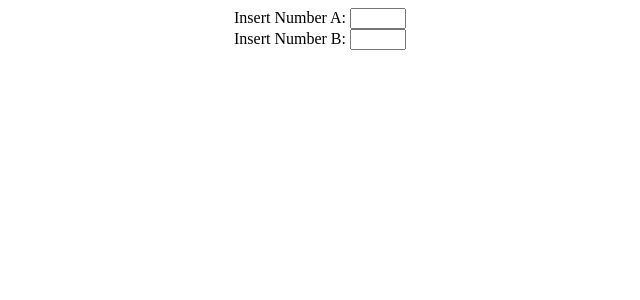
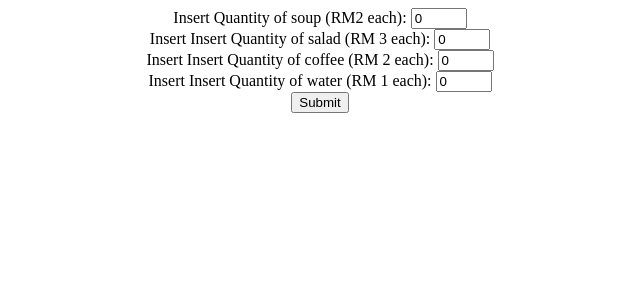
Before and after one commit to ItzCap2011/Lesson4_1, a Flask app: page / in a window 1280 px wide. Shown: the top 300 px of the page, without its empty margins (320-960 px from the left). Run offline with Flask 2, Linux system fonts and the light colour scheme.

Commit message:
Update index.html

```diff
--- a/app/templates/index.html
+++ b/app/templates/index.html
@@ -1,11 +1,19 @@
 <center>
-  <form method="POST">
-      <label>Insert Number A: </label>
-      <input type="number" name="A" min="1" max="99">
+  <form method = "POST">
+      <label>Insert Quantity of soup (RM2 each): </label>
+      <input type="number" name="soup" min="0" max="99" value="0">
       <br />
-      <label>Insert Number B: </label>
-      <input type="number" name="B" min="1" max="99">
+      <label>Insert Insert Quantity of salad (RM 3 each): </label>
+      <input type="number" name="salad" min="0" max="99" value="0">
       <br />
-      <label>{{ href2 }} </label>
-  </form>
-</center>
+      <label>Insert Insert Quantity of coffee (RM 2 each): </label>
+      <input type="number" name="coffee" min="0" max="99" value="0">
+      <br />
+      <label>Insert Insert Quantity of water (RM 1 each): </label>
+      <input type="number" name="water" min="0" max="99" value="0">
+      <br/r>
+      <input type="submit">
+      <br />
+      <label>{{ href2 }} </lebel>
+   </form>
+ </center>
```
